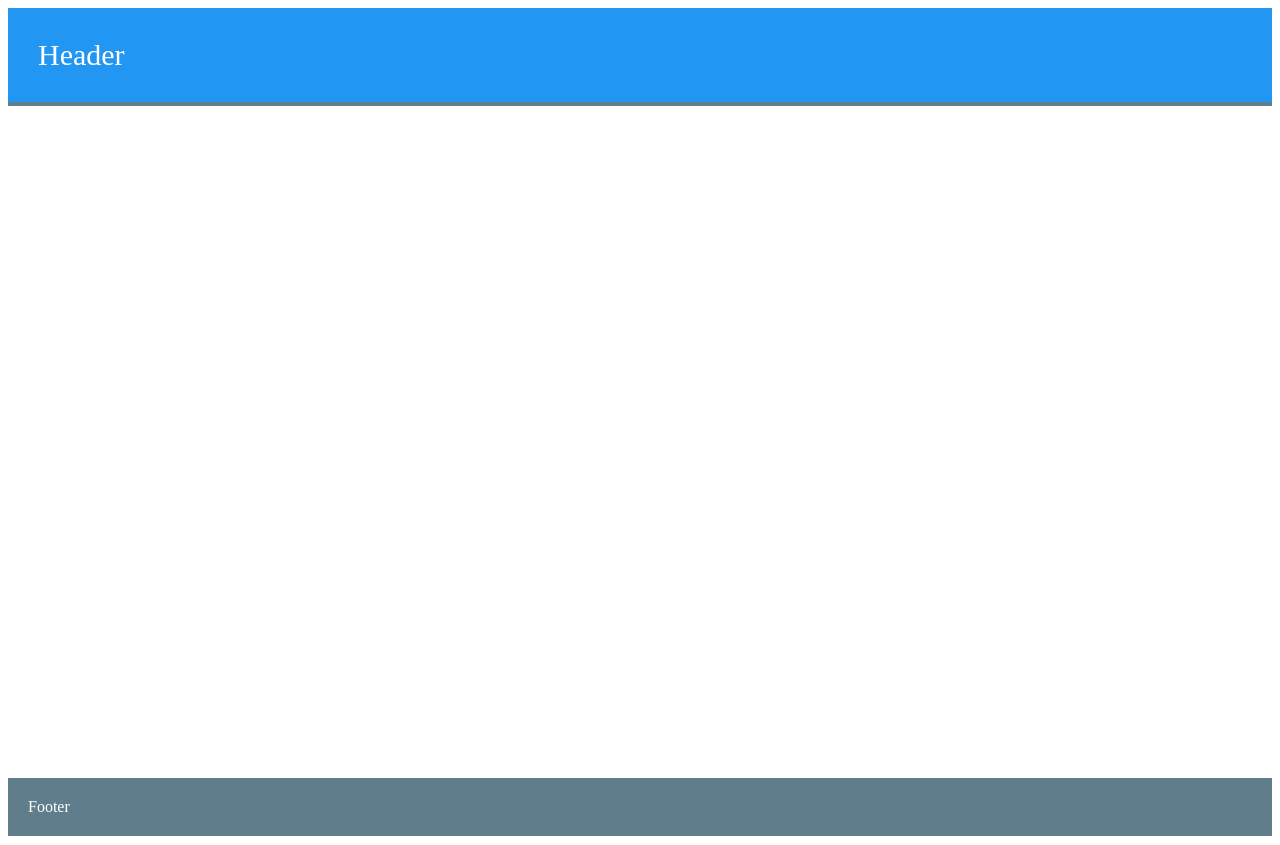
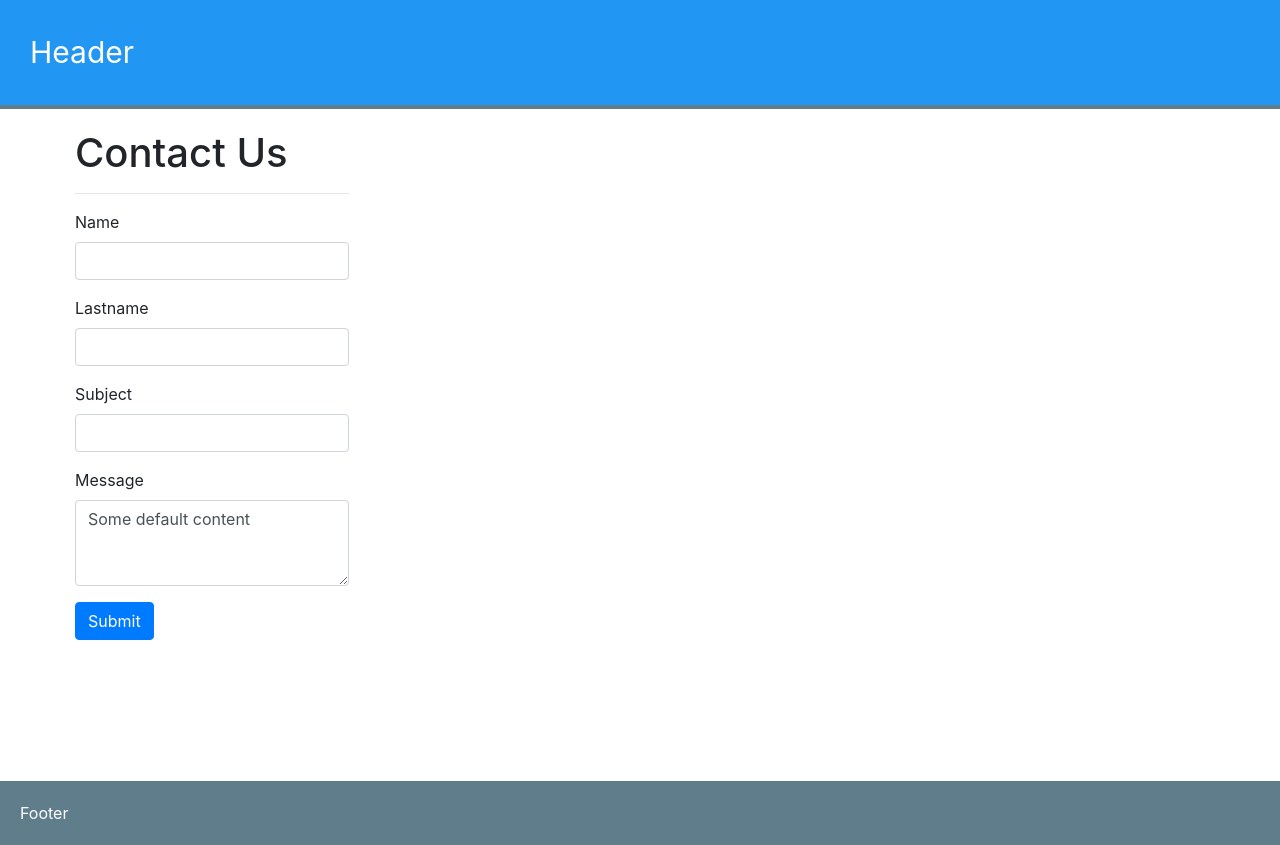
Before and after one commit to setiawanswan/VueJs, a Vue app in the folder form/: page / in a window 1280 px wide. Built offline with nearby package versions, Linux system fonts and the light colour scheme.

Commit message:
create simple form

```diff
--- a/form/public/index.html
+++ b/form/public/index.html
@@ -5,6 +5,10 @@
     <meta http-equiv="X-UA-Compatible" content="IE=edge">
     <meta name="viewport" content="width=device-width,initial-scale=1.0">
     <link rel="icon" href="<%= BASE_URL %>favicon.ico">
+    <link rel="preconnect" href="https://fonts.googleapis.com">
+    <link rel="preconnect" href="https://fonts.gstatic.com" crossorigin>
+    <link href="https://fonts.googleapis.com/css2?family=Roboto:wght@100&display=swap" rel="stylesheet">
+    <link rel="stylesheet" href="https://stackpath.bootstrapcdn.com/bootstrap/4.3.1/css/bootstrap.min.css" integrity="sha384-ggOyR0iXCbMQv3Xipma34MD+dH/1fQ784/j6cY/iJTQUOhcWr7x9JvoRxT2MZw1T" crossorigin="anonymous">
     <title><%= htmlWebpackPlugin.options.title %></title>
   </head>
   <body>
--- a/form/src/App.vue
+++ b/form/src/App.vue
@@ -1,8 +1,66 @@
 <template>
   <div>
-    <app-header></app-header>
+    <app-header/>
     <div class="container">
+      <form>
+        <div class="row">
+          <div class="col-xs-12">
+            <h1>Contact Us</h1>
+            <hr>
 
+            <div class="form-group">
+              <label for="name">Name</label>
+              <input
+                type="text"
+                id="name"
+                class="form-control"
+                v-model.lazy="formdata.name"
+              >
+              {{ formdata.name }}
+            </div>
+
+             <div class="form-group">
+              <label for="lastname">Lastname</label>
+              <input
+                type="text"
+                id="lastname"
+                class="form-control"
+                v-model="formdata.lastname"
+              >
+            </div>
+
+             <div class="form-group">
+              <label for="subject">Subject</label>
+              <input
+                type="text"
+                id="subject"
+                class="form-control"
+                v-model="formdata.subject"
+              >
+            </div>
+
+            <div class="form-group">
+              <label for="message">Message</label>
+              <textarea
+                class="form-control"
+                rows="3"
+                id="message"
+                v-model="formdata.message"
+              >
+                Hello
+              </textarea>
+            </div>
+
+            <button
+              class="btn btn-primary"
+              @click.prevent="submitForm"
+            >
+              Submit
+            </button>
+
+          </div>
+        </div>
+      </form>
     </div>
     <Footer />
   </div>
@@ -15,6 +73,22 @@ export default {
   name: 'App',
   components: {
     Footer
+  },
+  data(){
+    return {
+      formdata:{
+        name:'',
+        lastname:'',
+        subject:'',
+        message:'Some default content'
+      }
+    }
+  },
+  methods:{
+    submitForm(){
+      // console.log(this.formdata)
+      console.log(JSON.stringify(this.formdata))
+    }
   }
 }
 </script>
```
Also changed, not shown: form/src/Components/HelloWorld.vue (deleted, +0 -58 lines).
